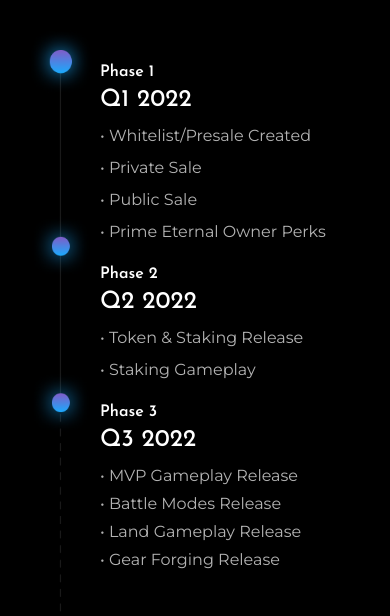
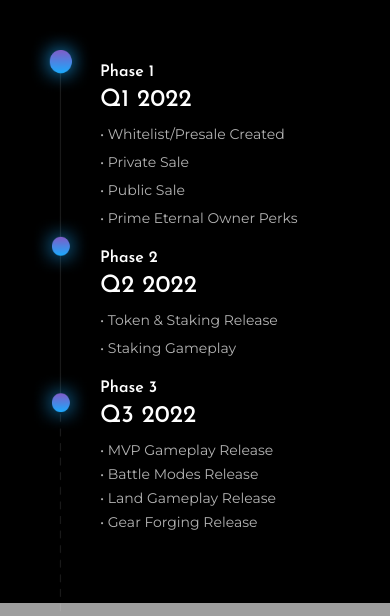
Before and after one commit to sonambishnoi550/Glided-Games, a React (Vite) app: page / in a window 390 px wide. Shown: the part 2928-3544 px from the top of the page. Built offline with nearby package versions, Linux system fonts and the light colour scheme; grey boxes are pictures that could not be loaded.

Commit message:
change padding

```diff
--- a/src/components/Roadmap.jsx
+++ b/src/components/Roadmap.jsx
@@ -20,28 +20,28 @@ const Roadmap = () => {
                         <h3 className="lg:text-lg text-base font-semibold">Phase 1</h3>
                         <p className="lg:text-4xl text-2xl font-medium text-white md:mb-4 mb-2">Q1 2022</p>
                         <ul className="space-y-2">
-                            <li className="lg:text-lg text-base text-white/70 ff-montserrat">• Whitelist/Presale Created</li>
-                            <li className="lg:text-lg text-base text-white/70 ff-montserrat">• Private Sale</li>
-                            <li className="lg:text-lg text-base text-white/70 ff-montserrat">• Public Sale</li>
-                            <li className="lg:text-lg text-base text-white/70 ff-montserrat">• Prime Eternal Owner Perks</li>
+                            <li className="lg:text-lg text-sm text-white/70 ff-montserrat">• Whitelist/Presale Created</li>
+                            <li className="lg:text-lg text-sm text-white/70 ff-montserrat">• Private Sale</li>
+                            <li className="lg:text-lg text-sm text-white/70 ff-montserrat">• Public Sale</li>
+                            <li className="lg:text-lg text-sm text-white/70 ff-montserrat">• Prime Eternal Owner Perks</li>
                         </ul>
                     </div>
                     <div className="flex-1 relative z-10 xl:pt-[58px] lg:pt-[18px] md:pt-[58px] pt-[18px] 2xl:ml-32  md:-ml-7 px-4 max-sm:pl-20">
                         <h3 className="lg:text-lg text-base font-semibold">Phase 2</h3>
                         <p className="lg:text-4xl text-2xl font-medium text-white md:mb-4 mb-2">Q2 2022</p>
                         <ul className="space-y-2">
-                            <li className="lg:text-lg text-base text-white/70 ff-montserrat">• Token & Staking Release</li>
-                            <li className="lg:text-lg text-base text-white/70 ff-montserrat">• Staking Gameplay</li>
+                            <li className="lg:text-lg text-sm text-white/70 ff-montserrat">• Token & Staking Release</li>
+                            <li className="lg:text-lg text-sm text-white/70 ff-montserrat">• Staking Gameplay</li>
                         </ul>
                     </div>
                     <div className="flex-1 relative z-10 xl:pt-[58px] lg:pt-[18px] md:pt-[58px] pt-[18px] 2xl:pl-20 md:ml-[-20px] px-4 max-sm:pl-20">
                         <h3 className="lg:text-lg text-base font-semibold">Phase 3</h3>
                         <p className="lg:text-4xl text-2xl font-medium text-white md:mb-4 mb-2">Q3 2022</p>
                         <ul className="md:space-y-3 space-y-1">
-                            <li className="lg:text-lg text-base text-white/70 ff-montserrat">• MVP Gameplay Release</li>
-                            <li className="lg:text-lg text-base text-white/70 ff-montserrat">• Battle Modes Release</li>
-                            <li className="lg:text-lg text-base text-white/70 ff-montserrat">• Land Gameplay Release</li>
-                            <li className="lg:text-lg text-base text-white/70 ff-montserrat">• Gear Forging Release</li>
+                            <li className="lg:text-lg text-sm text-white/70 ff-montserrat">• MVP Gameplay Release</li>
+                            <li className="lg:text-lg text-sm text-white/70 ff-montserrat">• Battle Modes Release</li>
+                            <li className="lg:text-lg text-sm text-white/70 ff-montserrat">• Land Gameplay Release</li>
+                            <li className="lg:text-lg text-sm text-white/70 ff-montserrat">• Gear Forging Release</li>
                         </ul>
                     </div>
                 </div>
```
